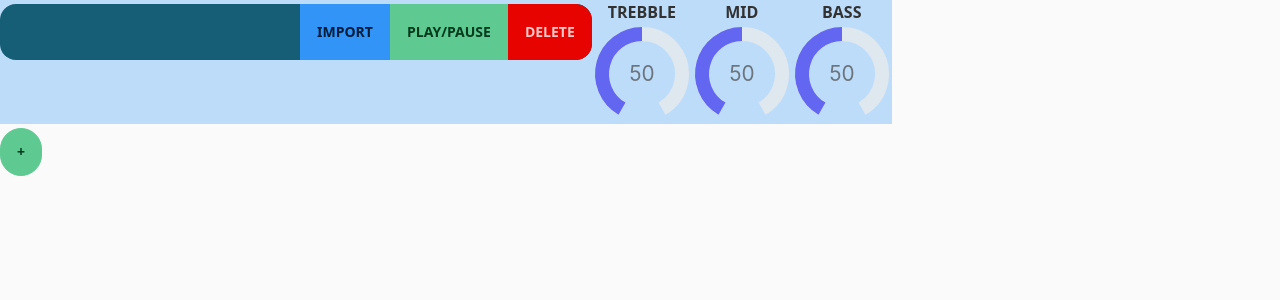
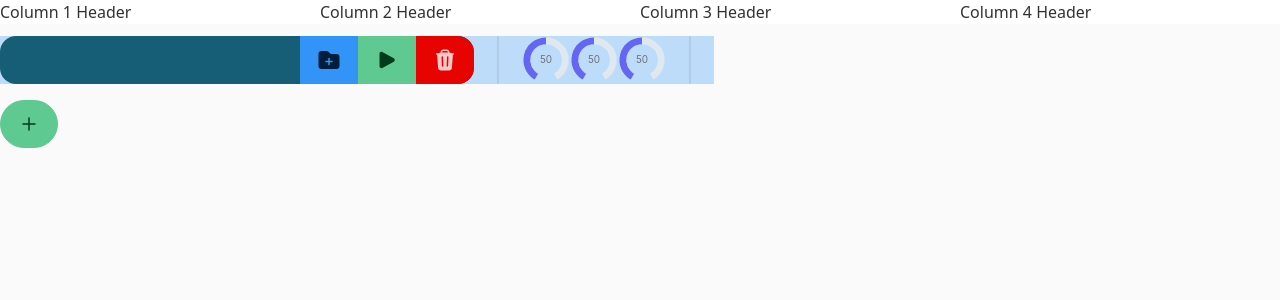
Before and after one commit to Incosomi/AVT_Incosomi, a Next.js app in the folder avt_incosomi/: page /dj in a window 1280 px wide. Shown: the top 300 px of the page. Built offline with nearby package versions, Linux system fonts and the light colour scheme.

Commit message:
added icons and some refactoring

```diff
--- /dev/null
+++ b/avt_incosomi/components/freqKnobs.js
@@ -0,0 +1,11 @@
+import KnobComponent from "@/components/knob";
+
+export default function FreqKnobsComponent({knobSize}){
+    return (
+        <div className="my-auto flex">
+            <KnobComponent knobSize={knobSize} text="TREBBLE"></KnobComponent>
+            <KnobComponent knobSize={knobSize} text="MID"></KnobComponent>
+            <KnobComponent knobSize={knobSize} text="BASS"></KnobComponent>
+        </div>
+    );
+}
--- a/avt_incosomi/components/knob.js
+++ b/avt_incosomi/components/knob.js
@@ -5,14 +5,12 @@ import 'primereact/resources/primereact.css';
 import {Knob} from 'primereact/knob';
 import {useState} from "react";
 
-export default function KnobComponent({text}){
+export default function KnobComponent({ text, knobSize }) {
     const [value, setValue] = useState(50);
-
 
     return (
         <div className="mx-auto text-center">
-            <h5 className="font-bold ">{text}</h5>
-            <Knob className="" value={value} onChange={(e) => setValue(e.value)}/>
+            <Knob className="" value={value} size={knobSize} onChange={({ value }) => setValue(value)} />
         </div>
     );
 }
--- a/avt_incosomi/components/playerArea.js
+++ b/avt_incosomi/components/playerArea.js
@@ -1,28 +1,59 @@
 import PlayerBar from "@/components/playerBar";
-import {useState} from "react";
+import { useState, useEffect, useRef } from "react";
+import { PlusSmallIcon} from "@heroicons/react/24/solid";
 
-export default function PlayerArea(){
-
+export default function PlayerArea() {
     const [barIds, setBarIds] = useState([""]);
     const [lastBarId, setLastBarId] = useState(0);
+    const headerRef = useRef();
+
     const handleAddPlayerBar = () => {
-        setLastBarId(lastBarId+1);
-        setBarIds([...barIds,lastBarId]);
-    }
+        setLastBarId(lastBarId + 1);
+        setBarIds([...barIds, lastBarId]);
+    };
 
     const handleDeletePlayerBar = (barId) => {
         const list = [...barIds];
         let indexToBeRemoved = list.indexOf(barId);
         list.splice(indexToBeRemoved, 1);
         setBarIds(list);
-    }
+    };
 
-    return(
-        <div id="PlayerArea" className="w-3/12">
-            {barIds.map(barId => (
-                <PlayerBar key={barId} deleteHandler={() => handleDeletePlayerBar(barId)}/>
+    useEffect(() => {
+        const handleScroll = () => {
+            const header = headerRef.current;
+            const tableRect = header.getBoundingClientRect();
+
+            if (tableRect.top <= 0 && tableRect.bottom >= 0) {
+                header.classList.add("sticky", "top-0", "z-10", "bg-white");
+            } else {
+                header.classList.remove("sticky", "top-0", "z-10", "bg-white");
+            }
+        };
+
+        window.addEventListener("scroll", handleScroll);
+
+        return () => {
+            window.removeEventListener("scroll", handleScroll);
+        };
+    }, []);
+
+    return (
+        <div id="PlayerArea" className="relative">
+            <div ref={headerRef}>
+                <div className="grid grid-cols-4">
+                    <div>Column 1 Header</div>
+                    <div>Column 2 Header</div>
+                    <div>Column 3 Header</div>
+                    <div>Column 4 Header</div>
+                </div>
+            </div>
+            {barIds.map((barId) => (
+                <PlayerBar key={barId} deleteHandler={() => handleDeletePlayerBar(barId)} />
             ))}
-            <button className="btn my-1 btn-success rounded-full" onClick={handleAddPlayerBar}>+</button>
+            <button className="my-1 rounded-full btn btn-success" onClick={handleAddPlayerBar}>
+                <PlusSmallIcon className="w-6 h-6"></PlusSmallIcon>
+            </button>
         </div>
     );
 }
--- a/avt_incosomi/components/playerBar.js
+++ b/avt_incosomi/components/playerBar.js
@@ -1,35 +1,44 @@
-import {useEffect, useRef, useState} from "react";
-import TrackComponent from "@/components/track";
+import { useEffect, useRef, useState } from "react";
+import FreqKnobsComponent from "@/components/freqKnobs";
+import { FolderPlusIcon, PauseIcon, PlayIcon, TrashIcon } from "@heroicons/react/24/solid";
 
 let animationController;
-export default function PlayerBar(props){
-
+export default function PlayerBar(props) {
     const [fileSource, setFileSource] = useState(null);
     const audioRef = useRef();
     const canvasRef = useRef();
     const audioSource = useRef();
     const analyzer = useRef();
 
+    const THISDivRef = useRef(null);
+    const [knobSize, setKnobSize] = useState(null); // Use useState to track knobSize
+
+    const [isPlaying, setIsPlaying] = useState(false);
+
     useEffect(() => {
-        canvasRef.current.style.height = '100%';
+        canvasRef.current.style.height = "100%";
         canvasRef.current.height = canvasRef.current.offsetHeight;
-    },[])
+
+        setKnobSize(THISDivRef.current ? THISDivRef.current.offsetHeight : null); // Update knobSize when THISDivRef changes
+    }, []);
 
     const handleSourceFileChange = (files) => {
         setFileSource(window.URL.createObjectURL(files[0]));
-    }
+    };
 
     const handlePlayPause = () => {
-        if(audioRef.current.paused){
+        if (audioRef.current.paused) {
             audioRef.current.play();
-        }else{
+            setIsPlaying(true);
+        } else {
             audioRef.current.pause();
+            setIsPlaying(false);
         }
-    }
+    };
 
     const handleAudioPlay = () => {
         let audioContext = new AudioContext();
-        if(!audioSource.current){
+        if (!audioSource.current) {
             audioSource.current = audioContext.createMediaElementSource(audioRef.current);
             analyzer.current = audioContext.createAnalyser();
             audioSource.current.connect(analyzer.current);
@@ -39,9 +48,8 @@ export default function PlayerBar(props){
     };
 
     const handleDelete = () => {
-
         props.deleteHandler();
-    }
+    };
 
     const visualizeData = () => {
         animationController = window.requestAnimationFrame(visualizeData);
@@ -51,36 +59,38 @@ export default function PlayerBar(props){
         analyzer.current.getByteFrequencyData(songData);
         const bar_width = 3;
         let start = 0;
-        const ctx = canvasRef.current.getContext('2d');
+        const ctx = canvasRef.current.getContext("2d");
         ctx.clearRect(0, 0, canvasRef.current.width, canvasRef.current.height);
-        for(let i=0; i<songData.length; i++){
-            start = i*4;
-            let gradient =
-                ctx.createLinearGradient(0,0,canvasRef.current.width, canvasRef.current.height);
-            gradient.addColorStop(0.2, '#2392f5');
-            gradient.addColorStop(0.5, '#fe0095');
-            gradient.addColorStop(1.0, '#e500fe');
+        for (let i = 0; i < songData.length; i++) {
+            start = i * 4;
+            let gradient = ctx.createLinearGradient(0, 0, canvasRef.current.width, canvasRef.current.height);
+            gradient.addColorStop(0.2, "#2392f5");
+            gradient.addColorStop(0.5, "#fe0095");
+            gradient.addColorStop(1.0, "#e500fe");
             ctx.fillStyle = gradient;
-            ctx.fillRect(start, canvasRef.current.height, bar_width, -songData[i]/3);
+            ctx.fillRect(start, canvasRef.current.height, bar_width, -songData[i] / 3);
         }
     };
 
-    return(
-        <div className="flex bg-info/30 w-max">
-            <div className="btn-group bg-cyan-800 rounded-2xl h-14 my-1">
-                <canvas className="rounded-l-2xl" ref={canvasRef} width={300}/>
-                <label className="btn btn-info h-auto">
-                    <input type={"file"}
-                           style={{display:'none'}}
-                           onChange={(e) => handleSourceFileChange(e.target.files)}
-                    />
-                    Import
+    return (
+        <div className="my-3 flex w-max bg-info/30">
+            <div ref={THISDivRef} className="h-12 rounded-2xl bg-cyan-800 btn-group">
+                <canvas className="rounded-l-2xl" ref={canvasRef} width={300} />
+                <label className="h-auto btn btn-info">
+                    <input type={"file"} style={{ display: "none" }} onChange={(e) => handleSourceFileChange(e.target.files)} />
+                    <FolderPlusIcon className="h-6 w-6" />
                 </label>
-                <audio controls style={{display:'none'}} ref={audioRef} onPlay={handleAudioPlay} src={fileSource}/>
-                <button className="btn btn-success h-auto" onClick={handlePlayPause}>Play/Pause</button>
-                <button className="btn btn-error rounded-r-full h-auto" onClick={handleDelete}>Delete</button>
+                <audio controls style={{ display: "none" }} ref={audioRef} onPlay={handleAudioPlay} src={fileSource} />
+                <button className="h-auto btn btn-success" onClick={handlePlayPause}>
+                    {isPlaying ? <PauseIcon className="h-6 w-6" /> : <PlayIcon className="h-6 w-6" />}
+                </button>
+                <button className="h-auto rounded-r-full btn btn-error" onClick={handleDelete}>
+                    <TrashIcon className="h-6 w-6" />
+                </button>
             </div>
-            <TrackComponent/>
+            <div className="divider divider-horizontal" />
+            <FreqKnobsComponent knobSize={knobSize} className="" />
+            <div className="divider divider-horizontal" />
         </div>
     );
 }
--- a/avt_incosomi/components/track.js
+++ /dev/null
@@ -1,11 +0,0 @@
-import KnobComponent from "@/components/knob";
-
-export default function TrackComponent(){
-    return (
-        <div className="flex">
-            <KnobComponent text="TREBBLE"></KnobComponent>
-            <KnobComponent text="MID"></KnobComponent>
-            <KnobComponent text="BASS"></KnobComponent>
-        </div>
-    );
-}
--- a/avt_incosomi/package.json
+++ b/avt_incosomi/package.json
@@ -9,6 +9,7 @@
     "lint": "next lint"
   },
   "dependencies": {
+    "@heroicons/react": "^2.0.18",
     "@react-three/fiber": "^8.13.0",
     "@tailwindcss/typography": "^0.5.9",
     "autoprefixer": "10.4.14",
@@ -20,7 +21,6 @@
     "primeicons": "^6.0.1",
     "primereact": "^9.3.1",
     "react": "18.2.0",
-    "react-canvas-knob": "^0.5.0",
     "react-dom": "18.2.0",
     "tailwindcss": "3.3.2",
     "three": "^0.152.2"
```
Also changed, not shown: 2 other files (tests, documents, lock files or other folders).
